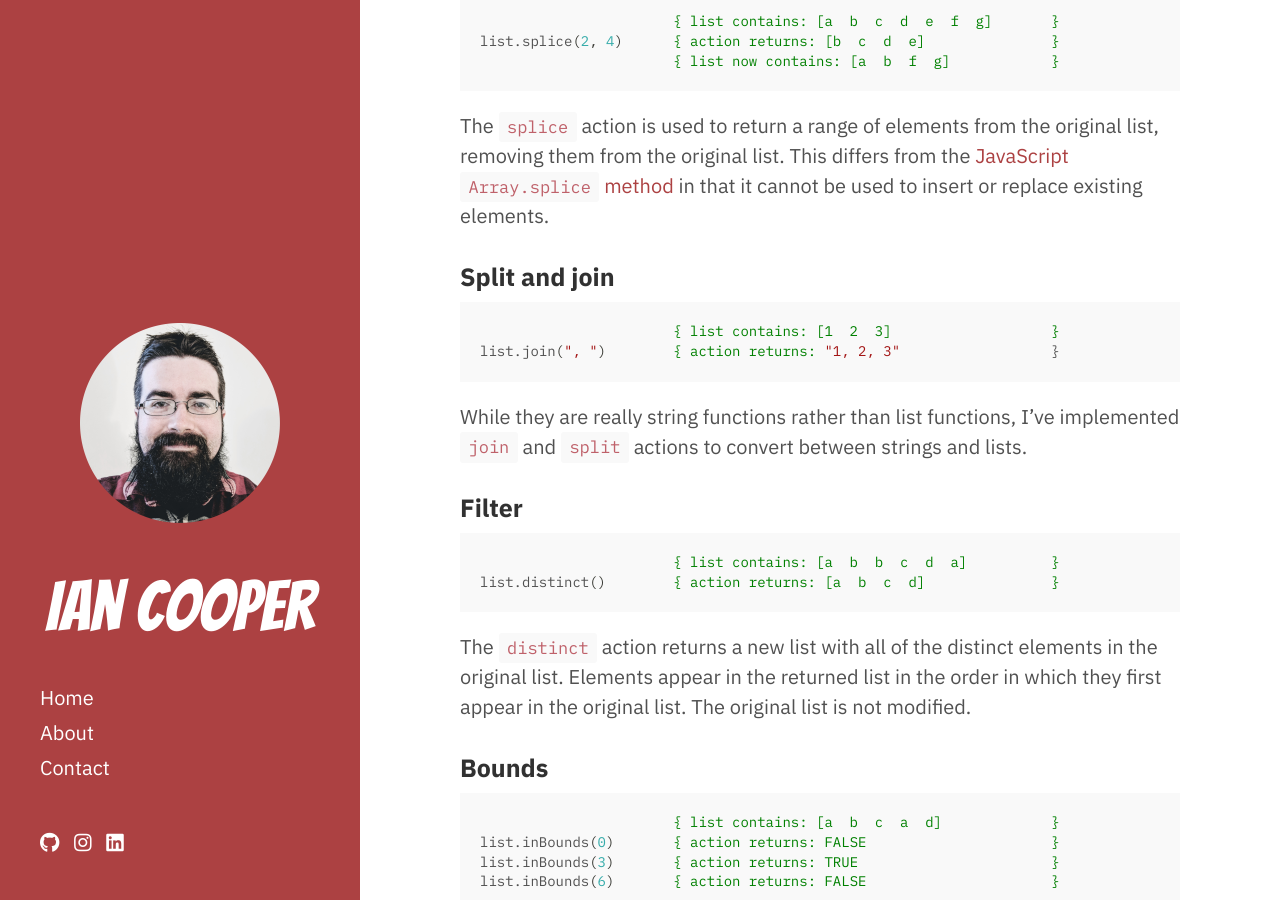
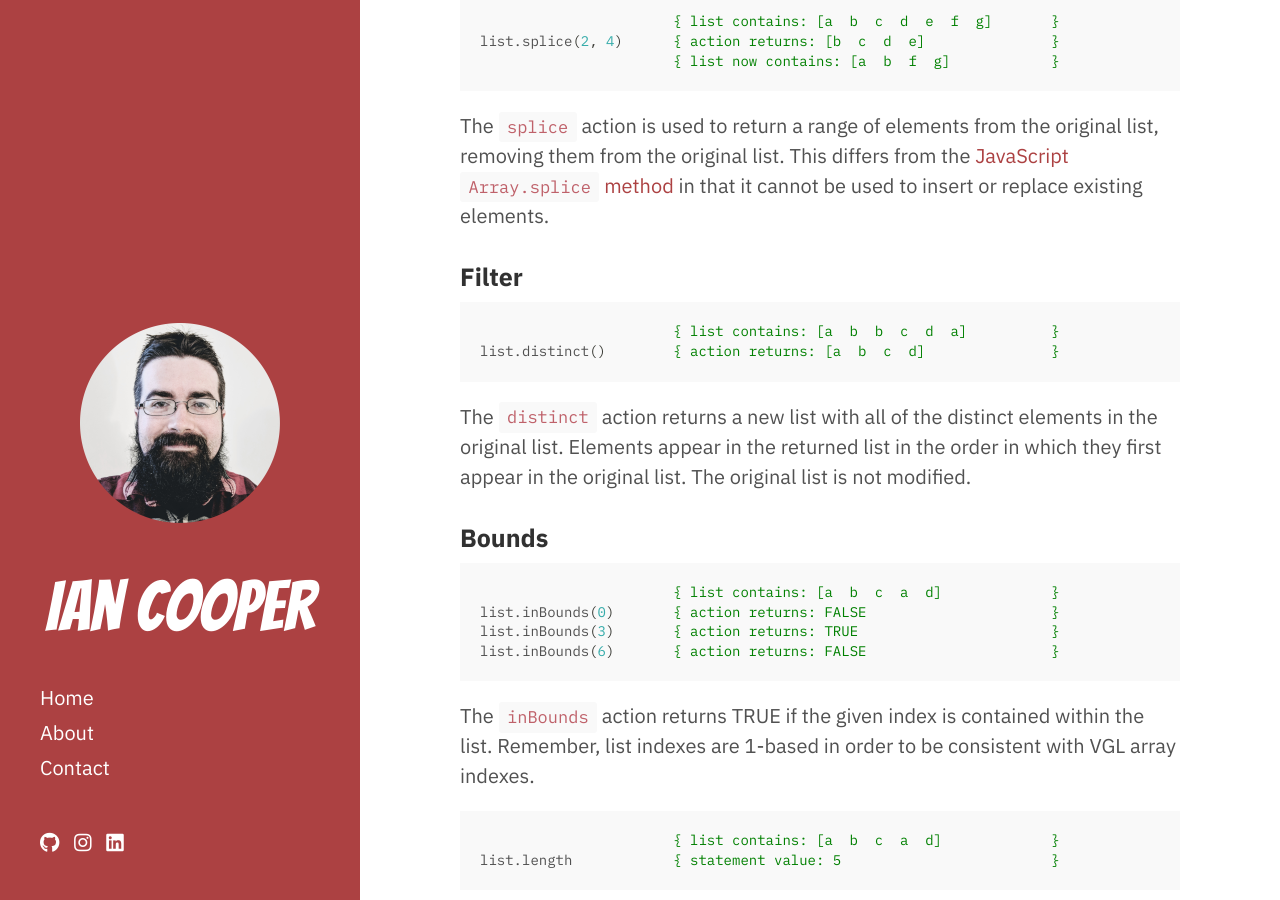
Before and after one commit to icooper/icooper.github.io, a Jekyll site: the page built from _posts/2019-06-25-functional-vgl-list-class.md, in a window 1280 px wide and 900 px high, scrolled down 2422 px. Built offline with Jekyll 4.4.1, drawn with Linux system fonts in a browser that asks for light colours; nearby versions of some CDN libraries.

Commit message:
removed redundant section

````diff
--- a/_posts/2019-06-25-functional-vgl-list-class.md
+++ b/_posts/2019-06-25-functional-vgl-list-class.md
@@ -94,15 +94,6 @@ list.splice(2, 4)      { action returns: [b  c  d  e]               }
 
 The `splice` action is used to return a range of elements from the original list, removing them from the original list. This differs from the [JavaScript `Array.splice` method](https://developer.mozilla.org/en-US/docs/Web/JavaScript/Reference/Global_Objects/Array/splice) in that it cannot be used to insert or replace existing elements.
 
-### Split and join
-
-```vgl
-                       { list contains: [1  2  3]                   }
-list.join(", ")        { action returns: "1, 2, 3"                  }
-```
-
-While they are really string functions rather than list functions, I've implemented `join` and `split` actions to convert between strings and lists.
-
 ### Filter
 
 ```vgl
````
